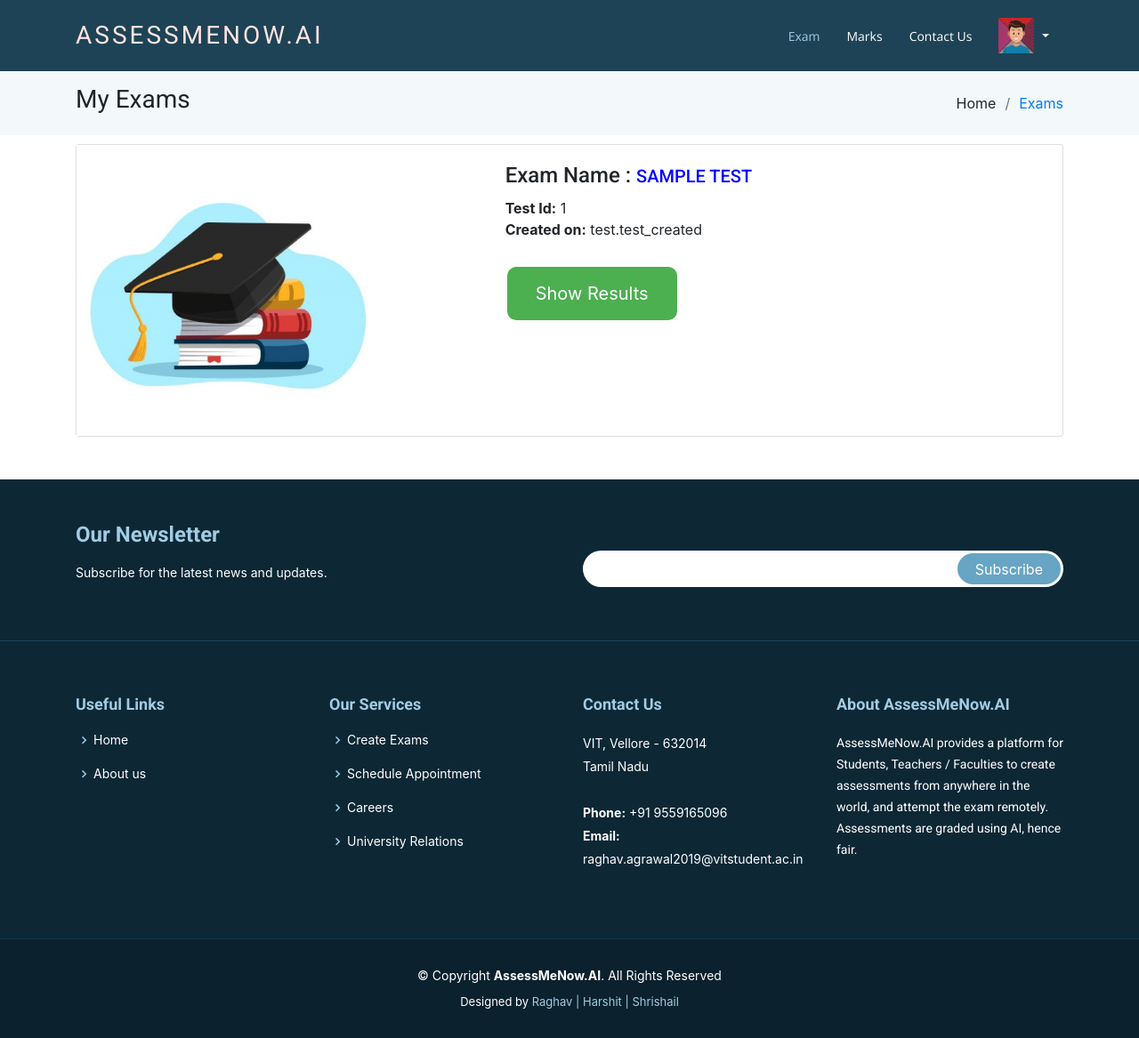
After one commit to harshit7962/Subjective_Answer_Evaluation, a Flask app: template UI/templates/results.html in a window 1280 px wide. The commit adds this page. Shown: the whole page at 89% size. Run offline with Flask 3, Linux system fonts and the light colour scheme; the template is opened without the code that fills it: most values are stand-ins (such as "Sample title", 1, 10 or a date in 2020); parts of the project's set-up code (start-up, migrations or seed data) failed here and were passed over; some libraries are stand-ins or nearby versions.

Commit message:
added result displaying feature

```diff
--- a/UI/main.py
+++ b/UI/main.py
@@ -282,15 +282,6 @@
 
         return self.scoring_unit(yake_keyword_model, yake_keyword_user)
 
-
-t1 = '''
-BCNF stands for Boyce-Codd Normal Form, which is a normal form used in database normalization. BCNF is based on the concept of functional dependencies between attributes in a relation.A relation is said to be in BCNF if and only if every determinant (i.e., every candidate key) of the relation is a superkey of the relation. In simpler terms, a relation is in BCNF if every non-trivial functional dependency in the relation has a determinant that is a candidate key. The process of decomposing a relation into smaller, normalized relations is called normalization. Normalization is important for database design because it helps to eliminate redundancy, minimize data inconsistencies, and ensure data integrity. However, it is important to note that normalization is not always the best solution, and it may not always be possible to achieve BCNF.
-'''
-
-t2 = '''
-Boyce–Codd Normal Form (BCNF) is based on functional dependencies that take into account all candidate keys in a relation; however, BCNF also has additional constraints compared with the general definition of 3NF. A relation is in BCNF if, X is superkey for every functional dependency (FD) X?Y in given relation. In other words, A relation is in BCNF, if and only if, every determinant is a Form (BCNF) candidate key.
-'''
-
 @app.after_request
 def after_request(response):
     response.headers["Cache-Control"] = "no-cache, no-store, must-revalidate"
@@ -441,8 +432,56 @@
     if "email" in session:
         message = "You have submitted your test successfully."
         session["message"] = message
-
+        '''
+        answer_collection se answer fetch karne hai, is particular test ke
+        fir model answer fetch karne hai from questionnaire details se
+        add similarity keyword ner
+        and fir model se score fetch karna hai
+        fir update bhi karna hai answer collection
+        '''
         return redirect(url_for("exams"))
 
+@app.route("/results")
+def results():
+    if "email" in session:
+        tests = db.test_details.find()
+        attempted_tests = []
+
+        for test in tests:
+            test_number = test["test_number"]
+
+            attempted = db.answer_collection.find_one({"email": session["email"], "test_number": test_number})
+
+            if attempted:
+                test = db.test_details.find_one({"test_number": test_number})
+                attempted_tests.append(test)
+
+        user = db.student_details.find_one({"email": session["email"]})
+
+        return render_template("results.html",
+                               tests = attempted_tests,
+                               user = user
+                            )
+    return render_template("signin.html", message="You are not Logged In")
+
+@app.route("/result/<string:test_slug>/<int:question_number>")
+def show_result(test_slug, question_number=1):
+    if "email" in session:
+        test_number = db.test_details.find_one({"_id": ObjectId(test_slug)})["test_number"]
+        model_answer_base = db.questionnaire_details.find_one({"test_number": test_number, "question_number": question_number})
+        user_answer_base = db.answer_collection.find_one({"test_number": test_number,
+                                                          "question_number": question_number,
+                                                          "email": session["email"]
+                                                        })
+
+        total_questions = db.questionnaire_details.count_documents({"test_number": test_number})
+
+        return render_template("show_result.html",
+                               modal = model_answer_base,
+                               user = user_answer_base,
+                               total_questions = total_questions,
+                               test_slug = test_slug
+                            )
+    return render_template("signin.html", message="You are not Logged In")
 
 app.run(debug=True)
--- a/UI/templates/exam.html
+++ b/UI/templates/exam.html
@@ -99,9 +99,9 @@
 
             <nav id="navbar" class="navbar">
               <ul>
-                <li><a class="active" href="exams">Exam</a></li>
-                <li><a href="results">Marks</a></li>
-                <li><a href="contact">Contact Us</a></li>
+                <li><a class="active" href="/exams">Exam</a></li>
+                <li><a href="/results">Marks</a></li>
+                <li><a href="/contact">Contact Us</a></li>
                 <li class="dropdown">
                     <a href="#" data-toggle="dropdown" class="dropdown-toggle user-action" style="text-decoration: none;"><img src="static/image/navImg.jpg" style="padding-right: 5px;" class="avatar" alt="Avatar">{{ user['name'] }}<b class="caret"> </b></a>
 				<ul class="dropdown-menu">
--- /dev/null
+++ b/UI/templates/results.html
@@ -0,0 +1,250 @@
+<!DOCTYPE html>
+<html lang="en">
+
+<head>
+    <link href="static/assets/img/favicon1.png" rel="icon">
+    <title>Exams</title>
+    <meta charset="utf-8">
+    <meta name="viewport" content="width=device-width, initial-scale=1">
+
+    <!-- Google Fonts -->
+    <link href="https://fonts.googleapis.com/css?family=Open+Sans:300,300i,400,400i,600,600i,700,700i|Roboto:300,300i,400,400i,500,500i,700,700i&display=swap" rel="stylesheet">
+
+    <!-- Vendor CSS Files -->
+    <link href="static/assets/vendor/animate.css/animate.min.css" rel="stylesheet">
+    <link href="static/assets/vendor/aos/aos.css" rel="stylesheet">
+    <link href="static/assets/vendor/bootstrap/css/bootstrap.min.css" rel="stylesheet">
+    <link href="static/assets/vendor/bootstrap-icons/bootstrap-icons.css" rel="stylesheet">
+    <link href="static/assets/vendor/boxicons/css/boxicons.min.css" rel="stylesheet">
+    <link href="static/assets/vendor/glightbox/css/glightbox.min.css" rel="stylesheet">
+    <link href="static/assets/vendor/swiper/swiper-bundle.min.css" rel="stylesheet">
+
+    <link rel="stylesheet" href="https://fonts.googleapis.com/icon?family=Material+Icons">
+    <script src="https://kit.fontawesome.com/950cae1917.js" crossorigin="anonymous"></script>
+
+    <link href="static/assets/css/style.css" rel="stylesheet">
+
+    <link rel="stylesheet" href="https://use.fontawesome.com/releases/v5.7.0/css/all.css" integrity="sha384-lZN37f5QGtY3VHgisS14W3ExzMWZxybE1SJSEsQp9S+oqd12jhcu+A56Ebc1zFSJ" crossorigin="anonymous">
+    <link rel="stylesheet" href="https://stackpath.bootstrapcdn.com/bootstrap/4.3.1/css/bootstrap.min.css">
+    <script src="https://code.jquery.com/jquery-3.4.1.min.js"></script>
+    <script src="https://cdnjs.cloudflare.com/ajax/libs/popper.js/1.14.7/umd/popper.min.js"></script>
+    <script src="https://stackpath.bootstrapcdn.com/bootstrap/4.3.1/js/bootstrap.min.js"></script>
+
+    <style>
+        .bcontent {
+            margin-top: 10px;
+        }
+        .dropdown.open > a {
+		    background: none !important;
+	    }
+	    .dropdown-menu {
+		    border-radius: 1px;
+		    border-color: #e5e5e5;
+		    box-shadow: 0 2px 8px rgba(0,0,0,.05);
+	    }
+	    .dropdown-menu li a {
+		    color: #777;
+		    padding: 8px 20px;
+		    line-height: normal;
+	    }
+	    .dropdown-menu li a:hover, .dropdown-menu li a:active {
+		    color: #333;
+	    }
+	    .dropdown-menu .material-icons {
+		    font-size: 21px;
+		    line-height: 16px;
+		    vertical-align: middle;
+		    margin-top: -2px;
+	    }
+      .button {
+      background-color: #4CAF50; /* Green */
+      border: none;
+      color: white;
+      padding: 15px 32px;
+      text-align: center;
+      text-decoration: none;
+      display: inline-block;
+      font-size: 16px;
+      margin: 4px 2px;
+      cursor: pointer;
+      -webkit-transition-duration: 0.4s; /* Safari */
+      transition-duration: 0.4s;
+      border-radius: 10px;
+      font-size: 20px;
+      margin-top: 30px;
+      margin-right: 0px;
+      }
+
+      .button2:hover {
+      box-shadow: 0 12px 16px 0 rgba(0,0,0,0.24),0 17px 50px 0 rgba(0,0,0,0.19);
+      }
+    </style>
+</head>
+<body>
+
+    <div class="container-fluid">
+        <!-- ======= Header ======= -->
+        <header id="header" class="fixed-top d-flex align-items-center">
+          <div class="container d-flex justify-content-between align-items-center">
+
+            <div class="logo">
+              <h1 class="text-light"><a href="/"><span style="color:mistyrose;">AssessMeNow.AI</span></a></h1>
+            </div>
+
+            <nav id="navbar" class="navbar">
+              <ul>
+                <li><a class="active" href="/exams">Exam</a></li>
+                <li><a href="/results">Marks</a></li>
+                <li><a href="/contact">Contact Us</a></li>
+                <li class="dropdown">
+                    <a href="#" data-toggle="dropdown" class="dropdown-toggle user-action" style="text-decoration: none;"><img src="static/image/navImg.jpg" style="padding-right: 5px;" class="avatar" alt="Avatar">{{ user['name'] }}<b class="caret"> </b></a>
+				<ul class="dropdown-menu">
+					<li><a href="#" style="text-decoration: none;"><i class="fa fa-id-card-o" style="color: black;"></i>{{ user['email'] }}</a></li>
+					<a href="#" style="text-decoration: none;"><i class="fa fa-shield" style="color: black;"></i>{{ user['author'] }}</a></li>
+					<li class="divider"></li>
+					<li><a href="#"><i class="fa fa-sign-out" style="color: black;"></i>Logout </a></li>
+				</ul>
+                </li>
+            </ul>
+            <i class="bi bi-list mobile-nav-toggle"></i>
+          </nav>
+
+          <!-- .navbar -->
+
+          </div>
+        </header>
+        <!-- End Header -->
+      </div>
+
+    <main id="main">
+        <!-- ======= Our Team Section ======= -->
+        <section class="breadcrumbs">
+            <div class="container">
+
+                <div class="d-flex justify-content-between align-items-center">
+                    <h2><strong>My Exams</strong></h2>
+                    <ol>
+                        <li>Home</a></li>
+                        <li><a href="/exams">Exams</a></li>
+                    </ol>
+                </div>
+
+            </div>
+        </section><!-- End Our Team Section -->
+
+    <div class="container bcontent">
+      {% for test in tests %}
+        <div class="card">
+            <div class="row no-gutters">
+                <div class="col-sm-5">
+                   <img src="static/image/abc.jpg" width="75%">
+                </div>
+                <div class="col-sm-7">
+                    <div class="card-body">
+                        <h4 style="display: inline-block;">Exam Name :&nbsp; </h4><h5 style="display: inline-block; color: blue;" class="card-title">{{ test.test_name.upper() }}</h5>
+                        <p class="card-text">
+
+                                <strong>Test Id:</strong> {{ test.test_number }}<br>
+                                <strong>Created on:</strong> test.test_created <br>
+                                  <button class="button button2"><a href="/result/{{ test._id }}/1" style="text-decoration: none; color: white;">Show Results</a></button>
+                                  <br>
+                        </p>
+                    </div>
+
+                </div>
+            </div>
+        </div>
+      {% endfor %}
+    </div><br><br>
+
+</main>
+
+<!-- ======= Footer ======= -->
+<footer id="footer" data-aos="fade-up" data-aos-easing="ease-in-out" data-aos-duration="500">
+
+  <div class="footer-newsletter">
+    <div class="container">
+      <div class="row">
+        <div class="col-lg-6">
+          <h4>Our Newsletter</h4>
+          <p>Subscribe for the latest news and updates.</p>
+        </div>
+        <div class="col-lg-6">
+          <form action="" method="post">
+            <input type="email" name="email"><input type="submit" value="Subscribe">
+          </form>
+        </div>
+      </div>
+    </div>
+  </div>
+
+  <div class="footer-top">
+    <div class="container">
+      <div class="row">
+
+        <div class="col-lg-3 col-md-6 footer-links">
+          <h4>Useful Links</h4>
+          <ul>
+            <li><i class="bx bx-chevron-right"></i> <a href="#">Home</a></li>
+            <li><i class="bx bx-chevron-right"></i> <a href="#">About us</a></li>
+          </ul>
+        </div>
+
+        <div class="col-lg-3 col-md-6 footer-links">
+          <h4>Our Services</h4>
+          <ul>
+            <li><i class="bx bx-chevron-right"></i> <a href="#">Create Exams</a></li>
+            <li><i class="bx bx-chevron-right"></i> <a href="#">Schedule Appointment</a></li>
+            <li><i class="bx bx-chevron-right"></i> <a href="#">Careers</a></li>
+            <li><i class="bx bx-chevron-right"></i> <a href="#">University Relations</a></li>
+          </ul>
+        </div>
+
+        <div class="col-lg-3 col-md-6 footer-contact">
+          <h4>Contact Us</h4>
+          <p>
+            VIT, Vellore - 632014<br>
+            Tamil Nadu <br><br>
+            <strong>Phone:</strong> +91 9559165096<br>
+            <strong>Email:</strong> raghav.agrawal2019@vitstudent.ac.in<br>
+          </p>
+
+        </div>
+
+        <div class="col-lg-3 col-md-6 footer-info">
+          <h3>About AssessMeNow.AI</h3>
+          <p>AssessMeNow.AI provides a platform for Students, Teachers / Faculties to create assessments from anywhere in the world, and attempt the exam remotely. Assessments are graded using AI, hence fair.</p>
+        </div>
+
+      </div>
+    </div>
+  </div>
+
+  <div class="container">
+    <div class="copyright">
+      &copy; Copyright <strong><span>AssessMeNow.AI</span></strong>. All Rights Reserved
+    </div>
+    <div class="credits">
+      Designed by <a href="https://kind-hodgkin-4aa602.netlify.app/">Raghav | Harshit | Shrishail</a>
+    </div>
+  </div>
+</footer><!-- End Footer -->
+
+<a href="#" class="back-to-top d-flex align-items-center justify-content-center"><i class="bi bi-arrow-up-short"></i></a>
+
+  <!-- Vendor JS Files -->
+  <script src="static/assets/vendor/aos/aos.js"></script>
+  <script src="static/assets/vendor/bootstrap/js/bootstrap.bundle.min.js"></script>
+  <script src="static/assets/vendor/glightbox/js/glightbox.min.js"></script>
+  <script src="static/assets/vendor/isotope-layout/isotope.pkgd.min.js"></script>
+  <script src="static/assets/vendor/php-email-form/validate.js"></script>
+  <script src="static/assets/vendor/purecounter/purecounter.js"></script>
+  <script src="static/assets/vendor/swiper/swiper-bundle.min.js"></script>
+  <script src="static/assets/vendor/waypoints/noframework.waypoints.js"></script>
+
+  <!-- Template Main JS File -->
+  <script src="static/assets/js/main.js"></script>
+
+</body>
+
+</html>
```
Also changed, not shown: UI/templates/show_result.html (added, +66 -0 lines).
